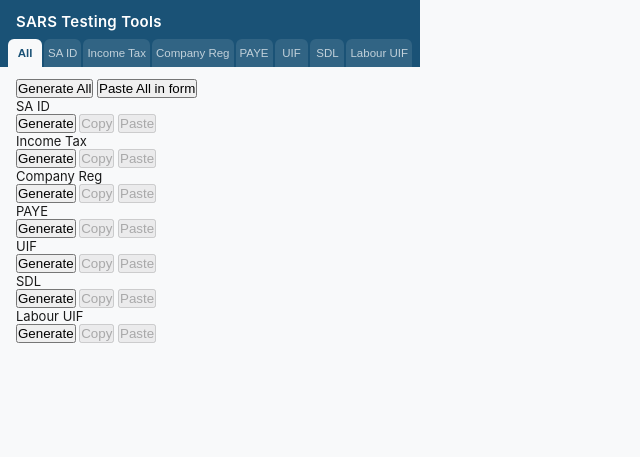
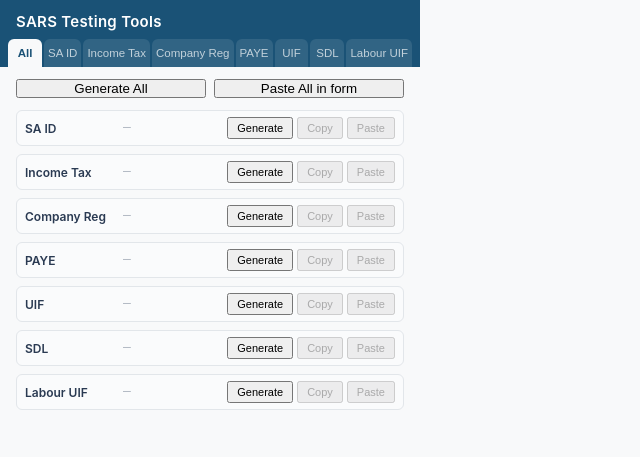
Before and after one commit to penkin/SARS-Testing-Tools-Browser-Extension, a website with bundled scripts: page popup.html in a window 1280 px wide. Shown: the whole page, without its empty margins (0-640 px from the left). Built offline with nearby package versions, Linux system fonts and the light colour scheme.

Commit message:
style: All-view row layout and paste summary

```diff
--- a/popup.css
+++ b/popup.css
@@ -244,3 +244,65 @@ header h1 {
   background: #ccc;
   border-radius: 3px;
 }
+
+/* --- All-view ------------------------------------------------------------ */
+
+.all-actions {
+  display: flex;
+  gap: 8px;
+  margin-bottom: 12px;
+}
+.all-actions button {
+  flex: 1;
+}
+
+.all-rows {
+  display: flex;
+  flex-direction: column;
+  gap: 8px;
+}
+
+.all-row {
+  display: grid;
+  grid-template-columns: 90px 1fr auto;
+  align-items: center;
+  gap: 8px;
+  padding: 6px 8px;
+  border: 1px solid #e2e6ea;
+  border-radius: 6px;
+  background: #fafbfc;
+}
+
+.all-row-label {
+  font-size: 12px;
+  font-weight: 600;
+  color: #2a3a52;
+}
+
+.all-row-value {
+  font-family: ui-monospace, SFMono-Regular, Menlo, monospace;
+  font-size: 13px;
+  color: #1b2333;
+  min-height: 18px;
+  word-break: break-all;
+}
+.all-row-value:empty::before {
+  content: attr(data-empty);
+  color: #aab2bd;
+}
+
+.all-row-actions {
+  display: flex;
+  gap: 4px;
+}
+.all-row-actions button {
+  padding: 3px 8px;
+  font-size: 11px;
+}
+
+.paste-summary {
+  margin-top: 12px;
+  font-size: 12px;
+  color: #4a5568;
+  min-height: 16px;
+}
```
